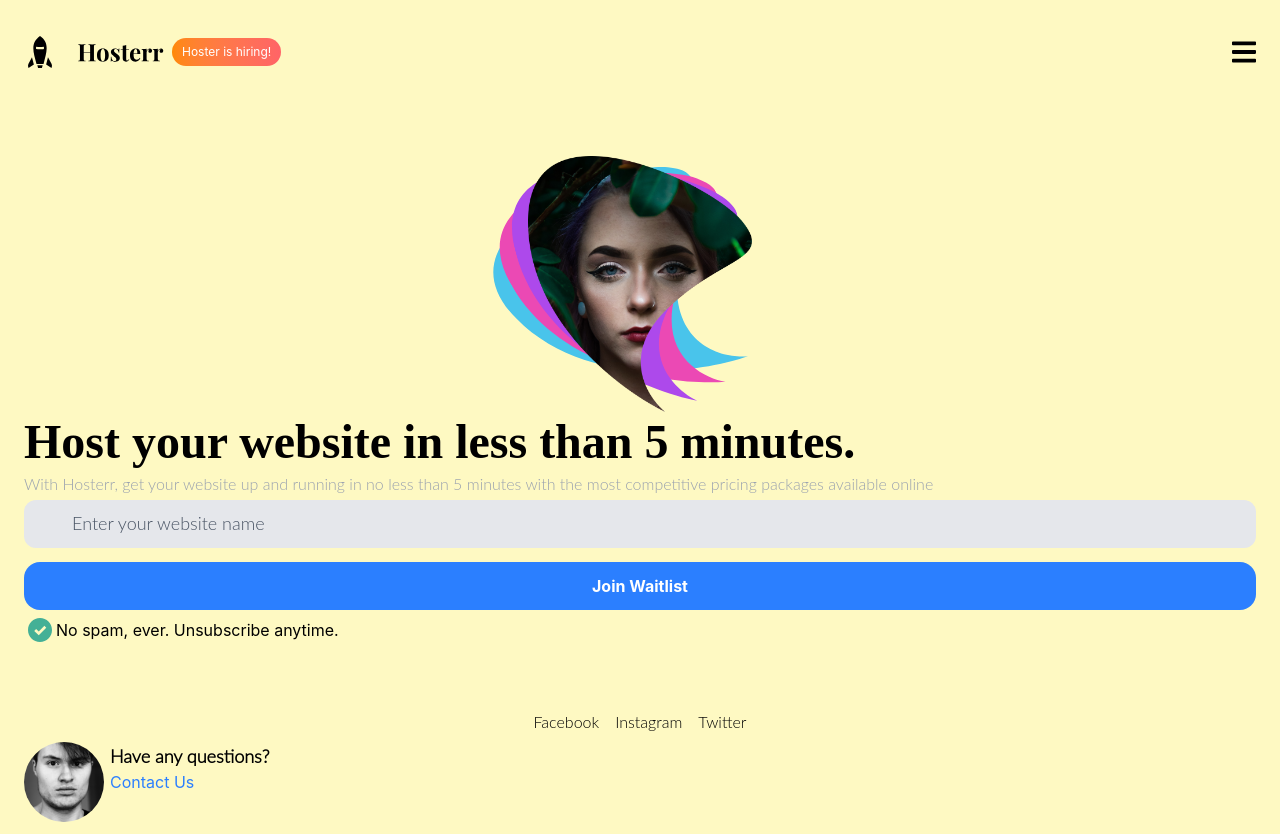
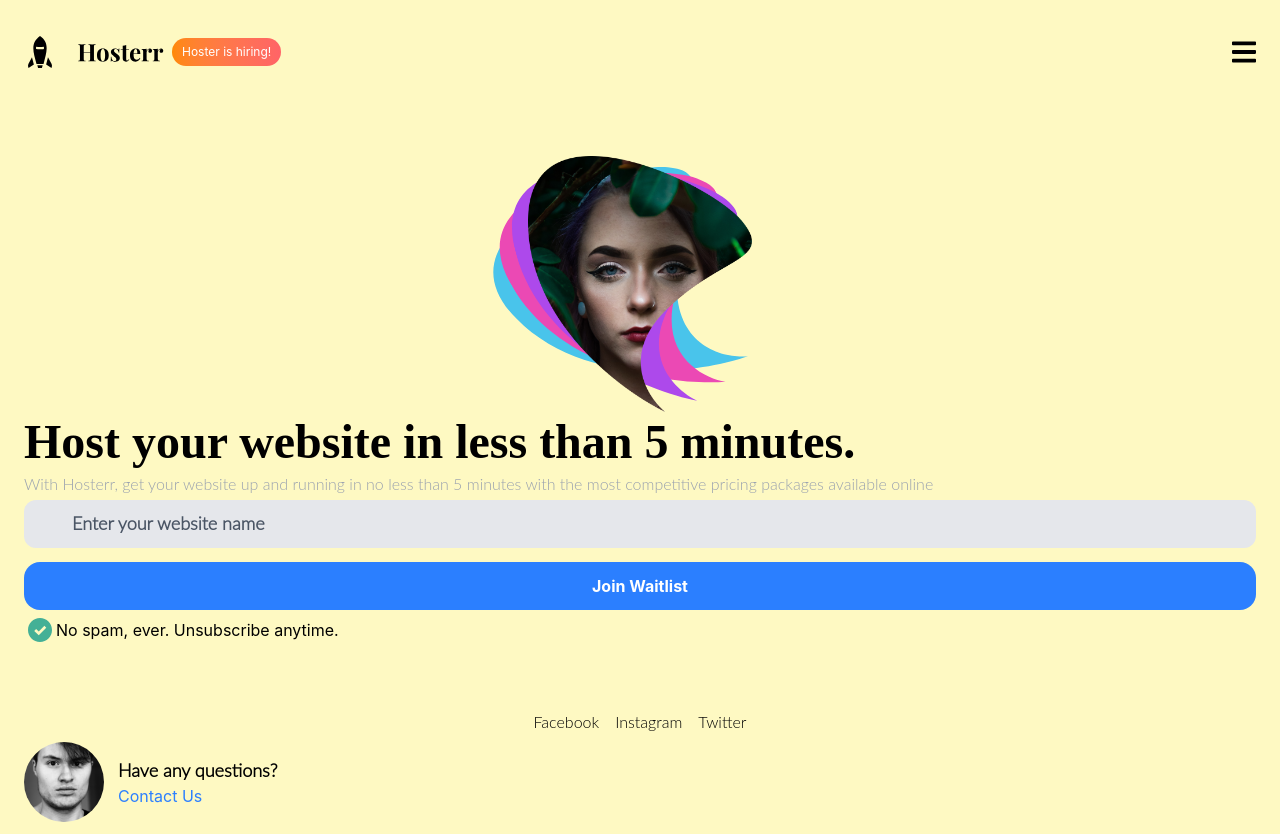
Before and after one commit to smitrabari/Web-Dev, a React (Vite) app in the folder Tailwind CSS/: page / in a window 1280 px wide. Built offline with nearby package versions, Linux system fonts and the light colour scheme; a web font is replaced by a local one.

Commit message:
Edited Placeholder

```diff
--- a/Tailwind CSS/src/Components/Body.jsx
+++ b/Tailwind CSS/src/Components/Body.jsx
@@ -41,7 +41,9 @@ const Body = () => {
                placeholder:text-gray-600
               placeholder:font-lato
               placeholder:text-lg
-              placeholder:text-bold"
+              placeholder:font-bold
+              placeholder:justify-center
+              items-center"
               type="email"
               placeholder="Enter your website name"
             />
--- a/Tailwind CSS/src/Components/Footer.jsx
+++ b/Tailwind CSS/src/Components/Footer.jsx
@@ -15,7 +15,7 @@ const Footer = () => {
           </li>
         </ul>
 
-        <div className='flex'>
+        <div className='flex items-center gap-2'>
           <img src="Assets\Help-Avatar.svg" alt="Profile Picture" className='h-20' />
           <div className='gap-2'>
             <p className='font-lato font-bold text-lg px-1.5'>
```
